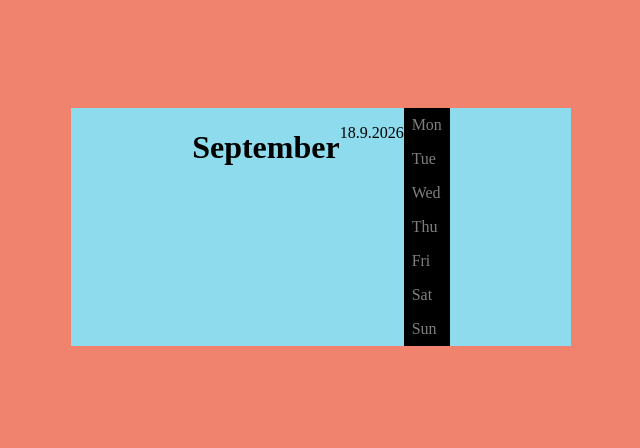
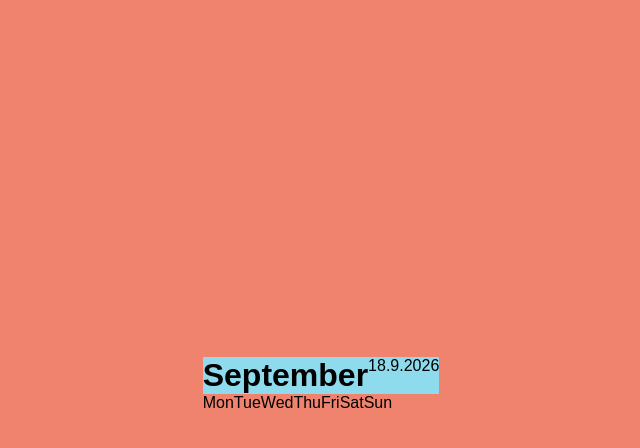
Before and after one commit to PePeMikko/Month-Calendar, a plain HTML site: page index.html in a window 1280 px wide. Shown: the whole page, without its empty margins (319-959 px from the left). Drawn offline with Linux system fonts and the light colour scheme.

Commit message:
en osaa sanoa kunka hyvin toimii ilman paivia

```diff
--- a/index.html
+++ b/index.html
@@ -14,17 +14,18 @@
         <div class="date">
           <p>18.9.2026</p>
           <br>
-          <div class="weekdays">
-            <div class="days">Mon</div>
-            <div class="days">Tue</div>
-            <div class="days">Wed</div>
-            <div class="days">Thu</div>
-            <div class="days">Fri</div>
-            <div class="days">Sat</div>
-            <div class="days">Sun</div>
-          </div>
         </div>
       </div>
+      <div class="weekdays">
+        <div>Mon</div>
+        <div>Tue</div>
+        <div>Wed</div>
+        <div>Thu</div>
+        <div>Fri</div>
+        <div>Sat</div>
+        <div>Sun</div>
+      </div>
+
     </div>
   </div>
   <script src="index.js"></script>
--- a/style.css
+++ b/style.css
@@ -7,33 +7,39 @@ body{
     align-items: center;
     height: 100vh;
     width: 100%;
+    border-radius: 15px;
 }
 .calender{
-height: 600px;
-width: 500px;
+position: relative;
 }
 .month{
     display: flex;
     justify-content: center;
+    align-items: center;
+    text-align: center;
   background-color: rgb(142, 219, 238);
 }
-.date{
+.weekdays{
     display: flex;
-    justify-content: center;
-}
-.weekday{
-    display: flex;
-    flex-direction: row;
-
+    height: 50px;
+    width: 100%;
 }
 .days{
-    display: grid;
+    display: flex;
     padding: 8px;
     margin: 0px;
     color: rgb(127, 127, 128);
     background-color: black;
 }
-.weekday .days{
+.weekdays + .days{
     display: grid;
     grid-template-columns: repeat(7)1fr;
+    grid-template-rows: auto;
+
 }
+*{
+    margin: 0px;
+    padding: 0px;
+    box-sizing: border-box;
+    font-family: sans-serif;
+}
```
